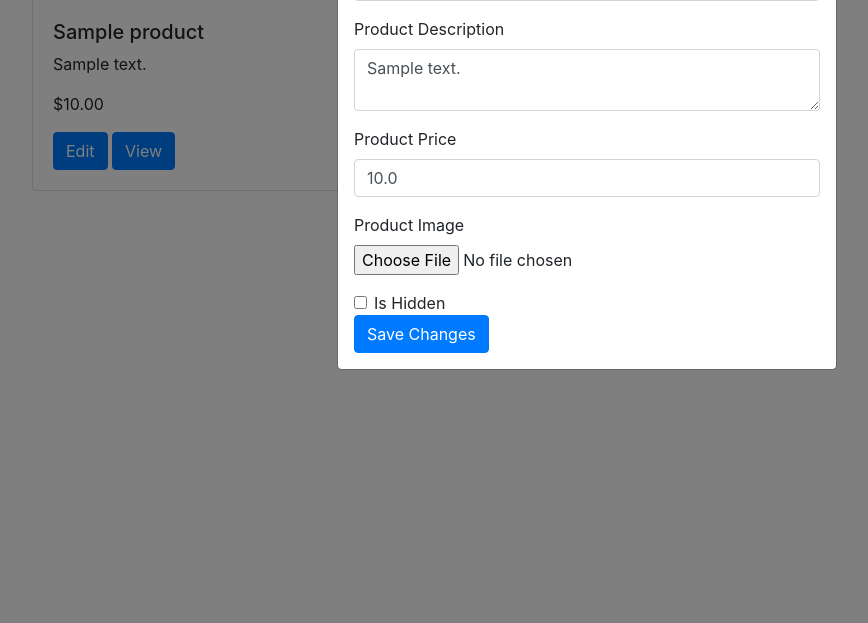
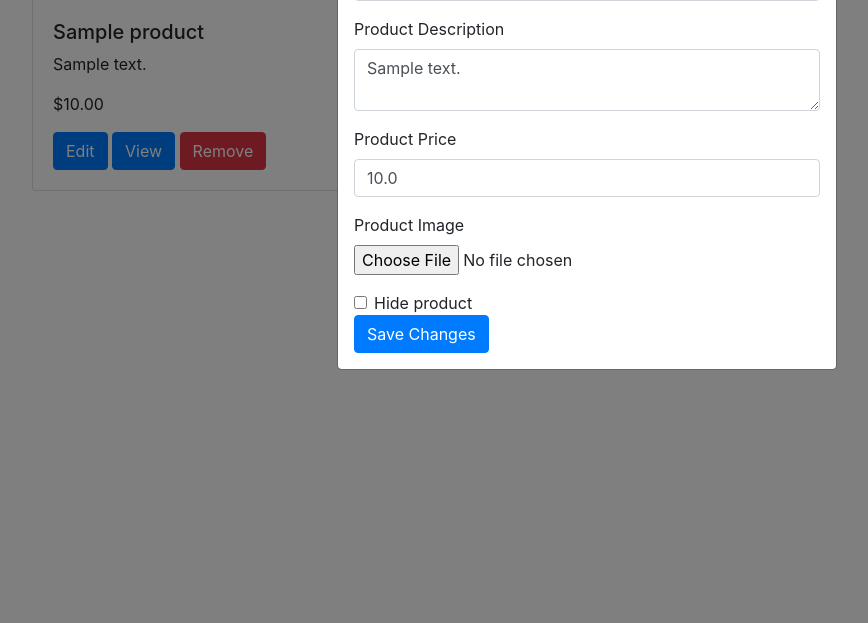
Before and after one commit to BrianTanJunWei/3x03-Web-Application, a Flask app: page / in a window 1280 px wide, after a click on "Edit". Shown: the part 177-800 px from the top of the page, without its empty margins (53-921 px from the left). Run offline with Flask 3, Linux system fonts and the light colour scheme; a user stored in the database is signed in; tables that the repository leaves empty hold one stand-in row (values such as "Sample post"); some libraries are stand-ins or nearby versions.

Commit message:
role checker implemented with bug fix

```diff
--- a/website/templates/staff_catalog.html
+++ b/website/templates/staff_catalog.html
@@ -72,6 +72,9 @@
           <a type="button" class="btn btn-primary" href="{{ url_for('views.view_product', product_id=product.id) }}">
             View
           </a>
+          <button type="button" class="btn btn-danger" data-toggle="modal" data-target="#removeProductModal_{{ product.id }}">
+            Remove
+          </button>
           <!-- Edit Product Modal -->
           <div class="modal" id="editProductModal_{{ product.id }}" tabindex="-1" role="dialog" aria-labelledby="editProductModalLabel_{{ product.id }}" aria-hidden="true">
             <div class="modal-dialog" role="document">
@@ -103,9 +106,30 @@
                     </div>
                     <div class="form-check">
                       <input type="checkbox" class="form-check-input" id="editIsHidden_{{ product.id }}" name="is_hidden" value="1" {% if product.is_hidden %}checked{% endif %}>
-                      <label class="form-check-label" for="editIsHidden_{{ product.id }}">Is Hidden</label>
+                      <label class="form-check-label" for="editIsHidden_{{ product.id }}">Hide product</label>
                     </div>
                     <button type="submit" class="btn btn-primary">Save Changes</button>
+                  </form>
+                </div>
+              </div>
+            </div>
+          </div>
+          <!-- Remove Product Modal -->
+          <div class="modal" id="removeProductModal_{{ product.id }}" tabindex="-1" role="dialog" aria-labelledby="removeProductModalLabel_{{ product.id }}" aria-hidden="true">
+            <div class="modal-dialog" role="document">
+              <div class="modal-content">
+                <div class="modal-header">
+                  <h5 class="modal-title" id="removeProductModalLabel_{{ product.id }}">Remove Product</h5>
+                  <button type="button" class="close" data-dismiss="modal" aria-label="Close">
+                    <span aria-hidden="true">&times;</span>
+                  </button>
+                </div>
+                <div class="modal-body">
+                  <p>Are you sure you want to remove this product?</p>
+                  <!-- Form to remove the product -->
+                  <form id="removeProductForm_{{ product.id }}" method="POST" action="{{ url_for('views.remove_product', product_id=product.id) }}">
+                    <button type="submit" class="btn btn-danger">Remove</button>
+                    <button type="button" class="btn btn-secondary" data-dismiss="modal">Cancel</button>
                   </form>
                 </div>
               </div>
--- a/website/views.py
+++ b/website/views.py
@@ -42,13 +42,8 @@ def view_product(product_id):
     account_status = get_user_role(current_user.id)
     return render_template('product.html', user=current_user, product=product, account_status=account_status)
 
-@views.route('/inventory')
-@login_required # prevents ppl from going to homepage without logging in
-def inventory():
-    return render_template("inventory.html", user=current_user)
-
 @views.route('/order')
-@login_required # prevents ppl from going to homepage without logging in
+@login_required
 def order():
     account_status = get_user_role(current_user.id)
     if account_status == 'staff':
@@ -58,7 +53,7 @@ def order():
     else:
         orders = Order.query.filter_by(customer=current_user.id).all()
         print(orders)  # Add this line for debugging
-        return render_template("order.html", user=current_user, orders=orders)
+        return render_template("order.html", user=current_user, orders=orders,account_status=account_status)
 
 @views.route('/order_details/<int:order_id>')
 @login_required
@@ -66,7 +61,6 @@ def order_details(order_id):
     order = Order.query.get(order_id)
 
     if order:
-        # Use joinedload to fetch related order_items and product data in a single query
         order = (
             Order.query
             .filter_by(order_id=order_id)
@@ -81,34 +75,40 @@ def order_details(order_id):
 
 # staff
 @views.route('/all_orders')
-@login_required  # Use @login_required to ensure only staff members can access this route
+@login_required
 def all_orders():
     account_status = get_user_role(current_user.id)
-    # Add code to fetch all orders from all customers
-    orders = Order.query.all()
-    return render_template('all_orders.html', orders=orders, account_status=account_status)
+    if account_status == "staff":
+        orders = Order.query.all()
+        return render_template('all_orders.html', orders=orders, account_status=account_status)
+    else:
+        flash("You do not have the permission to view order!", category="error")
+
 
 @views.route('/update_order_status/<int:order_id>', methods=['POST'])
 @login_required
 def update_order_status(order_id):
     account_status = get_user_role(current_user.id)
-    # Get the new status from the form
-    new_status = request.form.get('new_status')
+    if account_status == "staff":
+        # Get the new status from the form
+        new_status = request.form.get('new_status')
 
-    # Find the order by ID
-    order = Order.query.get(order_id)
+        # Find the order by ID
+        order = Order.query.get(order_id)
 
-    if order:
-        # Update the order status
-        order.order_status = new_status
-        db.session.commit()
-        flash(f'Order status updated to {new_status} for order ID {order_id}.', 'success')
+        if order:
+            # Update the order status
+            order.order_status = new_status
+            db.session.commit()
+            flash(f'Order status updated to {new_status} for order ID {order_id}.', 'success')
+        else:
+            flash(f'Order with ID {order_id} not found.', 'danger')
+
+        # Redirect back to the 'all_orders' page
+        orders = Order.query.all()  # Fetch all orders again
+        return render_template('all_orders.html', orders=orders, user=current_user, account_status=account_status)
     else:
-        flash(f'Order with ID {order_id} not found.', 'danger')
-
-    # Redirect back to the 'all_orders' page
-    orders = Order.query.all()  # Fetch all orders again
-    return render_template('all_orders.html', orders=orders, user=current_user, account_status=account_status)
+        flash("You do not have the permission to modify order!", category="error")
 
 @views.route('/generate_pdf', methods=['GET'])
 def generate_pdf_content():
@@ -145,25 +145,63 @@ def generate_pdf_content():
 
 @views.route('/add_product', methods=['POST'])
 def add_product():
-    # Get data from the request
-    name = request.form.get('name')
-    description = request.form.get('description')
-    price = request.form.get('price')
-    image_file = request.files['image']
-    is_hidden = bool(request.form.get('is_hidden'))
+    account_status = get_user_role(current_user.id)
+    if account_status == "staff":
+        # Get data from the request
+        name = request.form.get('name')
+        description = request.form.get('description')
+        price = request.form.get('price')
+        image_file = request.files['image']
+        is_hidden = bool(request.form.get('is_hidden'))
 
-    # Create a new product
-    new_product = Product(name=name, description=description, price=price, is_hidden=is_hidden)
+        # Create a new product
+        new_product = Product(name=name, description=description, price=price, is_hidden=is_hidden)
 
-    # Save the image
-    new_product.save_image(image_file)
+        # Save the image
+        new_product.save_image(image_file)
 
-    # Add the new product to the database
-    db.session.add(new_product)
-    db.session.commit()
+        # Add the new product to the database
+        db.session.add(new_product)
+        db.session.commit()
+        flash(f'{new_product.name} with the price of ${new_product.price} have been added to the catalog.', 'success')
 
-    # Redirect to the shop page or wherever you want
-    return redirect(url_for('views.home'))
+        # Redirect to the shop page or wherever you want
+        return redirect(url_for('views.home'))
+    else:
+        flash("You do not have the permission to add product!", category="error")
+
+@views.route('/remove_product/<int:product_id>', methods=['POST'])
+def remove_product(product_id):
+    # Check the user's account status
+    account_status = get_user_role(current_user.id)
+
+    if account_status == "staff":
+        # Retrieve the product to be removed from the database
+        product_to_remove = Product.query.get(product_id)
+
+        if product_to_remove:
+            product_name = product_to_remove.name
+            # Check for related cart items
+            cart_items = CartItem.query.filter_by(product_id=product_id).all()
+            if cart_items:
+                # Remove related cart items
+                for cart_item in cart_items:
+                    db.session.delete(cart_item)
+
+            # Perform the removal
+            db.session.delete(product_to_remove)
+            db.session.commit()
+
+            flash(f'{product_name} have been removed from the catalog.', 'success')
+
+            # Redirect to the catalog or another appropriate page
+            return redirect(url_for('views.home'))
+        else:
+            flash("Product not found.", category="error")
+    else:
+        flash("You do not have the permission to remove products.", category="error")
+
+    return redirect(url_for('views.catalog'))
 
 @views.route('/edit_product/<int:product_id>', methods=['GET', 'POST'])
 def edit_product(product_id):
@@ -187,6 +225,8 @@ def edit_product(product_id):
 
             # Commit the changes to the database
             db.session.commit()
+
+            flash(f'{product.name} have been successfully modified.', 'success')
 
             # Redirect to the product's details page or wherever you want
             return redirect(url_for('views.home', product_id=product.id))
@@ -219,17 +259,21 @@ def account():
 def cart():
     user = current_user
     account_status = get_user_role(current_user.id)
-    cart = Cart.get_active_cart(user.id)  # Use the get_active_cart method from your models
+    cart = Cart.get_active_cart(user.id)
 
     if cart:
-        cart_items = cart.cart_items
+        all_cart_items = cart.cart_items
+
+        # Collect hidden items to be removed
+        hidden_items = [cart_item for cart_item in all_cart_items if cart_item.product.is_hidden]
 
         # Remove hidden items from the cart
-        for cart_item in cart_items:
-            product = cart_item.product
-            if product.is_hidden:
-                db.session.delete(cart_item)
-                db.session.commit()
+        for cart_item in hidden_items:
+            db.session.delete(cart_item)
+            db.session.commit()
+
+        # Filter hidden items out of the displayed cart_items
+        cart_items = [cart_item for cart_item in all_cart_items if not cart_item.product.is_hidden]
 
         total_cost = sum(item.product.price * item.quantity for item in cart_items)
 
```
